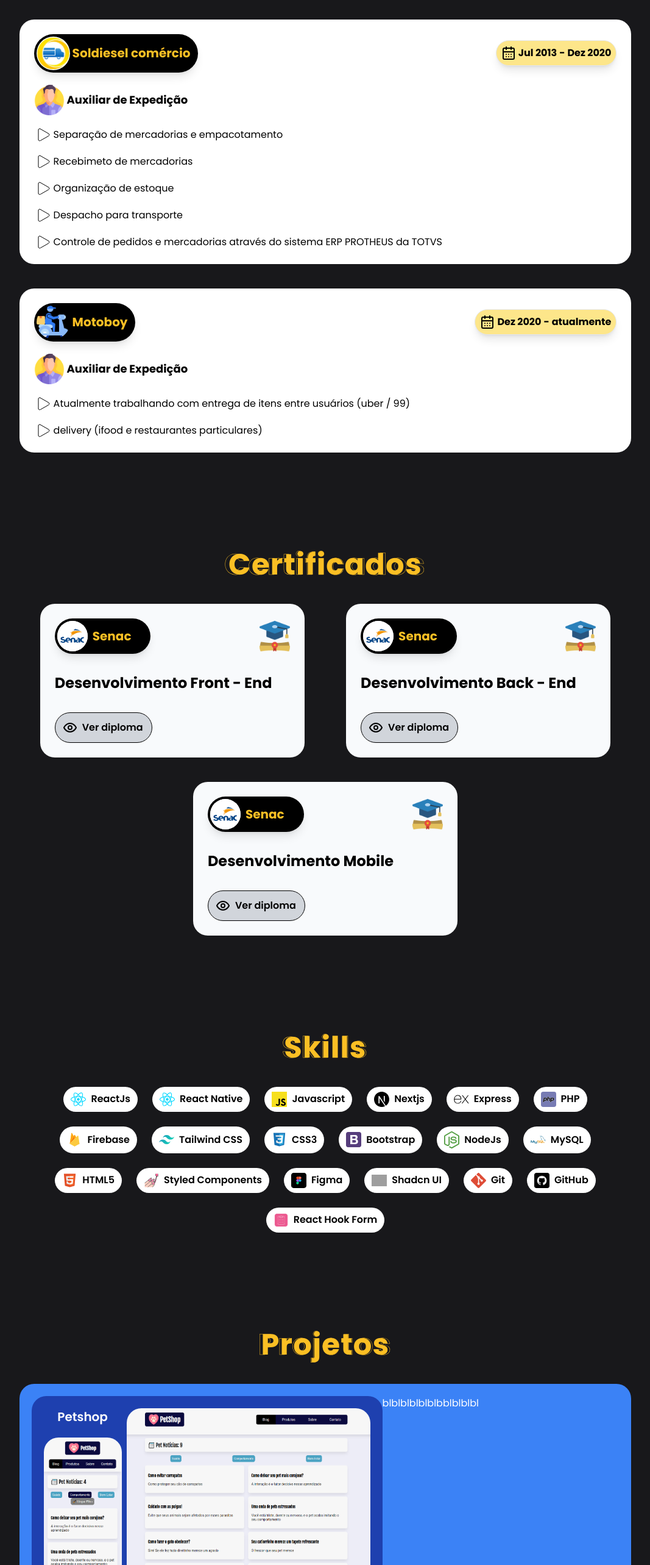
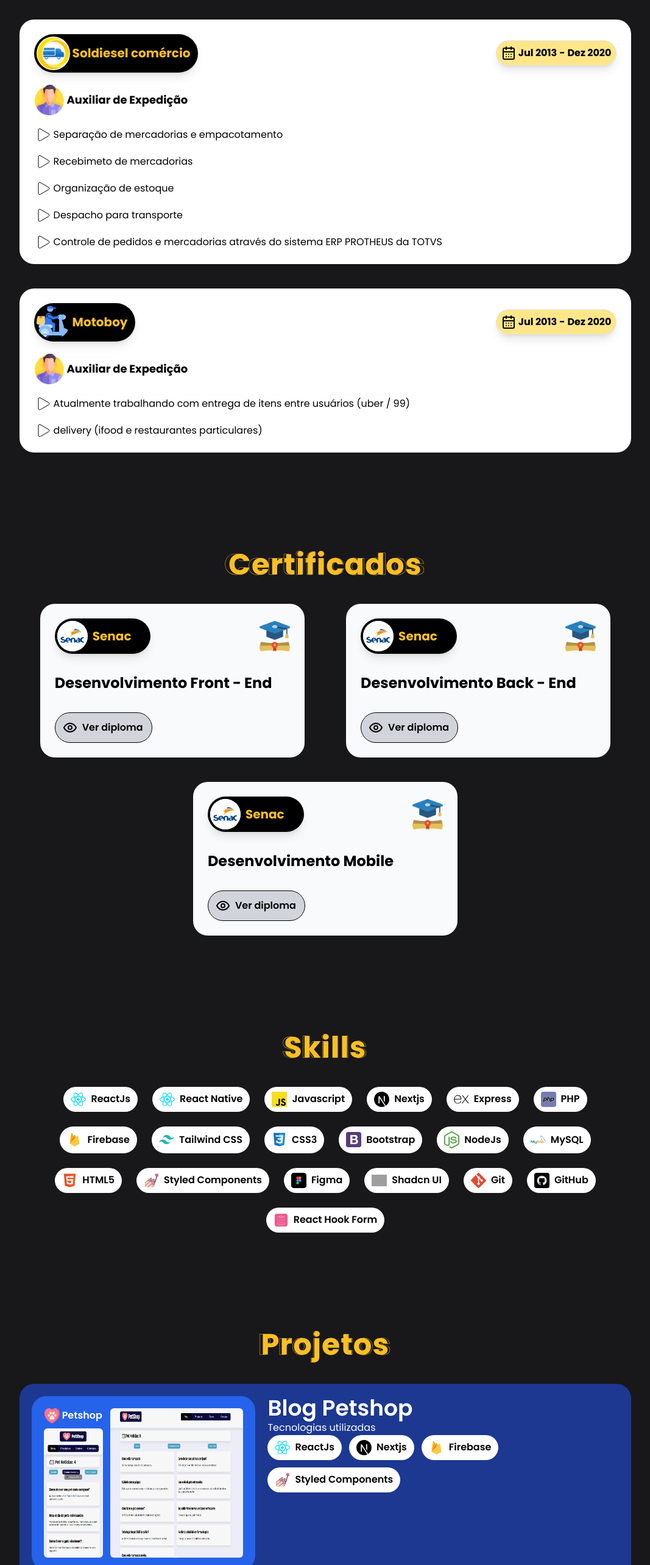
Before and after one commit to kaue-S/portfolio, a Next.js app: page / in a window 1280 px wide. Shown: the part 1960-4526 px from the top of the page at 61% size, without its empty margins (106-1173 px from the left). Built offline with nearby package versions, Linux system fonts and the light colour scheme; grey boxes are pictures that could not be loaded; what tailwindcss-animated would draw is missing.

Commit message:
finalizando área de projetos

```diff
--- a/src/components/Experiencia.jsx
+++ b/src/components/Experiencia.jsx
@@ -21,10 +21,11 @@
                         </figcaption>
                 </figure>
 
-                <p className="text-black flex items-center border text-center rounded-full p-2 bg-amber-200 shadow-lg font-bold">
+                <div className="text-black flex items-center border text-center rounded-full p-2 bg-amber-200 shadow-lg font-bold">
                     <CalendarDays />
-                    <time className="mx-1" datetime="2013-07">Jul 2013</time> - <time className="ml-1" datetime="2020-12">Dez 2020</time>
-                </p>
+                    <p className="mx-1">Jul 2013</p>-
+                    <p className="ml-1">Dez 2020</p>
+                </div>
             </div>
 
             <figure className="mt-5 mb-5 flex items-center gap-1">
@@ -65,10 +66,11 @@
                         </figcaption>
                 </figure>
 
-                <p className="text-black flex items-center border text-center rounded-full p-2 bg-amber-200 shadow-lg font-bold">
+                <div className="text-black flex items-center border text-center rounded-full p-2 bg-amber-200 shadow-lg font-bold">
                     <CalendarDays />
-                    <time className="mx-1" datetime="2013-07">Dez 2020</time> - <time className="ml-1" datetime="2020-12">atualmente</time>
-                </p>
+                    <p className="mx-1">Jul 2013</p>-
+                    <p className="ml-1">Dez 2020</p>
+                </div>
             </div>
 
             <figure className="mt-5 mb-5 flex items-center gap-1">
--- a/src/components/Projetos.jsx
+++ b/src/components/Projetos.jsx
@@ -1,7 +1,13 @@
+import { stackDados } from '@/api/stacks'
 import Image from 'next/image'
 import React from 'react'
 
+
 export default function Projetos() {
+  const tecnologias = ["ReactJs", "Nextjs", "Styled Components", "Firebase"];
+  const tecnologiasFiltradas = stackDados.filter((item) => tecnologias.includes(item.nome))
+
+
   return (
     <section className="mt-20 mb-10 lg:mt-40 ">
         <div className=" relative flex justify-center mt-16 ">
@@ -10,16 +16,45 @@
         </div>
 
         <div className="rounded-3xl  mt-10 sm:w-4/5 m-auto">
-            <article className=" p-5 bg-blue-500 flex rounded-3xl">
-                <div className="rounded-3xl bg-blue-800 p-5 flex gap-2">
-                    <div className="text-center">
-                        <h1 className="text-xl font-semibold mb-5">Petshop</h1>
-                        <Image className="w-32 rounded-3xl" src={"/projetos/petshop-mobile.png"} alt="tetet" width={500} height={500}/>
+        <article className="md:p-5 p-2 bg-blue-800 bg-opacity-80 lg:flex rounded-3xl lg:gap-5">
+                <div className="rounded-3xl max-sm:w-full bg-blue-600 flex justify-center md:p-5 p-2 lg:w-2/5">
+                    <div className="lg:w-1/3 mr-3 ">
+                        <div className="flex justify-center items-center gap-1 mb-2 ">
+                            <Image className="max-[410px]:w-4" src={"/projetos/logo-petshop.png"} width={25} height={25} alt="aasdasdasd"/>
+                            <p className="text-center font-semibold">Petshop</p>
+                        </div>
+                        <Image className="rounded-md w-full m-auto" src={"/projetos/petshop-mobile.png"} alt="tetet" width={500} height={500}/>
                     </div>
-                    <Image className=" rounded-3xl" src={"/projetos/petshop2.png"} alt="tetet" width={400} height={400}/>
+                    <Image className="rounded-md w-2/3" src={"/projetos/petshop2.png"} alt="tetet" width={500} height={500}/>
                 </div>
-                <h1>blblblblblblbblblblbl</h1>
+                <div>
+                    <h1 className="lg:text-4xl font-semibold">Blog Petshop</h1>
+                    <h2>Tecnologias utilizadas</h2>
+                    <div className="flex gap-3 flex-wrap">
+                        {tecnologiasFiltradas.map((item) =>(
+                            <div key={item} className="bg-white text-black flex items-center gap-2 font-semibold p-2 px-3 rounded-full">
+                                <Image src={item.icone} alt="icone" width={25} height={25}/>
+                                <p>{item.nome}</p>
+                            </div>
+                        ))}
+                    </div>
+
+                </div>
             </article>
+
+            {/* <article className="md:p-5 p-2 bg-blue-800 bg-opacity-80 flex rounded-3xl ">
+                <div className="rounded-3xl max-md:w-full bg-blue-600 flex gap-2 justify-center md:p-5">
+                    <div className="w-1/3 text-center">
+                        <div className="flex items-center gap-1 mb-2">
+                            <Image className="max-[410px]:w-5" src={"/projetos/logo-petshop.png"} width={25} height={25} alt="aasdasdasd"/>
+                            <h1 className=" font-semibold">Petshop</h1>
+                        </div>
+                        <Image className="rounded-md max-[410px]:w-28 w-32" src={"/projetos/petshop-mobile.png"} alt="tetet" width={500} height={500}/>
+                    </div>
+                    <Image className="rounded-md max-[410px]:w-40 max-[410px]:h-56 w-60 " src={"/projetos/petshop2.png"} alt="tetet" width={500} height={500}/>
+                </div>
+                <h1 className="text-3xl">blblblblblblbblblblbl</h1>
+            </article> */}
         </div>
     </section>
   )
```
Also changed, not shown: public/projetos/logo-petshop.png (added), src/components/Stacks.jsx (line endings or trailing spaces).
